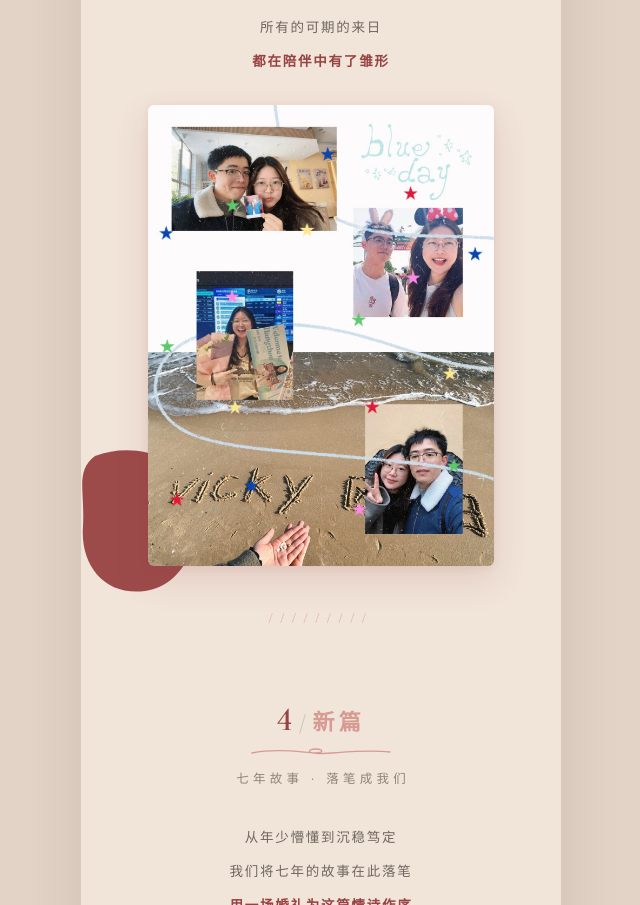
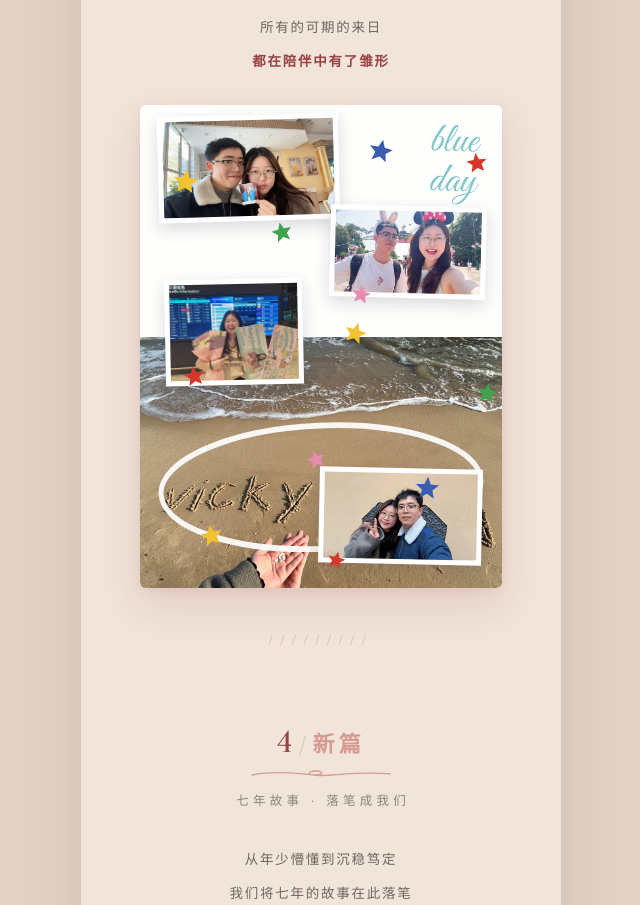
Before and after one commit to Tsunaou/Weddings-Invitation, a plain HTML site: page index.html in a window 1280 px wide. Shown: the part 5220-6125 px from the top of the page, without its empty margins (319-959 px from the left). Drawn offline with nearby package versions, Linux system fonts and the light colour scheme.

Commit message:
第三章沙滩拼贴排版

```diff
--- a/index.html
+++ b/index.html
@@ -133,6 +133,18 @@ body{background:var(--outer);transition:background .4s;font-family:'Noto Serif S
 
 /* chapter */
 .chapter{padding:64px 0 8px;position:relative;overflow:hidden}
+/* 第三章 · 沙滩拼贴 */
+.rcol{position:relative;width:88%;margin:26px auto 0;aspect-ratio:3/4;border-radius:6px;overflow:hidden;background:#FEFEFC;box-shadow:0 16px 38px rgba(var(--deep-rgb),.16),0 2px 8px rgba(var(--deep-rgb),.08);z-index:1}
+.rcol-bg{position:absolute;left:0;right:0;bottom:0;height:52%;background:url(assets/ch3-beach.jpg) center 30%/cover no-repeat}
+.rcol-script{position:absolute;top:3.5%;right:7%;font-family:'Great Vibes',cursive;font-size:clamp(26px,8.6vw,42px);line-height:.95;color:#83C6CC;text-align:center;transform:rotate(2deg);z-index:3}
+.rcol figure{position:absolute;margin:0;background:#fff;padding:5px;box-shadow:0 6px 16px rgba(30,40,60,.16);z-index:2}
+.rcol figure img{display:block;width:100%;height:auto}
+.rcol .rc1{top:2%;left:5%;width:50%;transform:rotate(-1.6deg)}
+.rcol .rc2{top:21%;right:4.5%;width:43%;transform:rotate(1.4deg)}
+.rcol .rc3{top:36%;left:7%;width:38%;transform:rotate(-1.2deg)}
+.rcol .rc4{bottom:5%;right:5.5%;width:45%;transform:rotate(1.2deg)}
+.rcol-ring{position:absolute;left:2%;bottom:4%;width:96%;height:34%;z-index:1;pointer-events:none}
+.rcol-stars{position:absolute;inset:0;width:100%;height:100%;z-index:3;pointer-events:none}
 /* 单图展示 & 视频 */
 .solo{width:84%;margin:26px auto 0;position:relative;z-index:1}
 .solo figure{margin:0;border-radius:6px;overflow:hidden;box-shadow:0 14px 34px rgba(var(--deep-rgb),.16),0 2px 8px rgba(var(--deep-rgb),.08)}
@@ -461,9 +473,29 @@ body{background:var(--outer);transition:background .4s;font-family:'Noto Serif S
         <p class="rv d8 hl">都在陪伴中有了雏形</p>
       </div>
       <div class="collage left">
-        <svg class="deco-blob" style="left:-40px;bottom:-30px" width="150" height="150" viewBox="0 0 150 150"><path d="M20,10 C60,-5 110,10 120,50 C130,90 110,140 70,145 C30,150 5,120 8,80 C10,45 0,25 20,10 Z" class="f-deep"/></svg>
-        <div class="solo rv-l">
-          <figure><img src="assets/ch3-collage.jpg" alt="重聚"></figure>
+        <div class="rcol rv-l">
+          <div class="rcol-bg"></div>
+          <div class="rcol-script">blue<br>day</div>
+          <figure class="rc1"><img src="assets/ch3-canteen.jpg" alt=""></figure>
+          <figure class="rc2"><img src="assets/ch3-disney.jpg" alt=""></figure>
+          <figure class="rc3"><img src="assets/ch3-airport.jpg" alt=""></figure>
+          <figure class="rc4"><img src="assets/ch3-wall.jpg" alt=""></figure>
+          <svg class="rcol-ring" viewBox="0 0 100 40" preserveAspectRatio="none" aria-hidden="true"><ellipse cx="50" cy="20" rx="46" ry="15" fill="none" stroke="rgba(255,255,255,.92)" stroke-width="1.4" stroke-linecap="round" stroke-dasharray="240 18" transform="rotate(-2 50 20)"/></svg>
+          <svg class="rcol-stars" viewBox="0 0 100 133" preserveAspectRatio="none" aria-hidden="true">
+            <path d="M12,2 l1.1,2.6 2.9,.2 -2.2,1.8 .7,2.8 -2.5,-1.5 -2.5,1.5 .7,-2.8 -2.2,-1.8 2.9,-.2 Z" fill="#3A5DB0" transform="translate(58 6) scale(.8) rotate(12)"/>
+            <path d="M12,2 l1.1,2.6 2.9,.2 -2.2,1.8 .7,2.8 -2.5,-1.5 -2.5,1.5 .7,-2.8 -2.2,-1.8 2.9,-.2 Z" fill="#D8362B" transform="translate(84 13) scale(.7) rotate(-8)"/>
+            <path d="M12,2 l1.1,2.6 2.9,.2 -2.2,1.8 .7,2.8 -2.5,-1.5 -2.5,1.5 .7,-2.8 -2.2,-1.8 2.9,-.2 Z" fill="#F2C231" transform="translate(3 15) scale(.85) rotate(6)"/>
+            <path d="M12,2 l1.1,2.6 2.9,.2 -2.2,1.8 .7,2.8 -2.5,-1.5 -2.5,1.5 .7,-2.8 -2.2,-1.8 2.9,-.2 Z" fill="#3FA34D" transform="translate(30 33) scale(.7) rotate(-14)"/>
+            <path d="M12,2 l1.1,2.6 2.9,.2 -2.2,1.8 .7,2.8 -2.5,-1.5 -2.5,1.5 .7,-2.8 -2.2,-1.8 2.9,-.2 Z" fill="#E88BB1" transform="translate(54 47) scale(.65) rotate(10)"/>
+            <path d="M12,2 l1.1,2.6 2.9,.2 -2.2,1.8 .7,2.8 -2.5,-1.5 -2.5,1.5 .7,-2.8 -2.2,-1.8 2.9,-.2 Z" fill="#3A5DB0" transform="translate(93 36) scale(.8) rotate(-6)"/>
+            <path d="M12,2 l1.1,2.6 2.9,.2 -2.2,1.8 .7,2.8 -2.5,-1.5 -2.5,1.5 .7,-2.8 -2.2,-1.8 2.9,-.2 Z" fill="#F2C231" transform="translate(52 56) scale(.75) rotate(16)"/>
+            <path d="M12,2 l1.1,2.6 2.9,.2 -2.2,1.8 .7,2.8 -2.5,-1.5 -2.5,1.5 .7,-2.8 -2.2,-1.8 2.9,-.2 Z" fill="#D8362B" transform="translate(6 72) scale(.7) rotate(-10)"/>
+            <path d="M12,2 l1.1,2.6 2.9,.2 -2.2,1.8 .7,2.8 -2.5,-1.5 -2.5,1.5 .7,-2.8 -2.2,-1.8 2.9,-.2 Z" fill="#3FA34D" transform="translate(88 74) scale(.7) rotate(8)"/>
+            <path d="M12,2 l1.1,2.6 2.9,.2 -2.2,1.8 .7,2.8 -2.5,-1.5 -2.5,1.5 .7,-2.8 -2.2,-1.8 2.9,-.2 Z" fill="#E88BB1" transform="translate(40 96) scale(.65) rotate(-16)"/>
+            <path d="M12,2 l1.1,2.6 2.9,.2 -2.2,1.8 .7,2.8 -2.5,-1.5 -2.5,1.5 .7,-2.8 -2.2,-1.8 2.9,-.2 Z" fill="#3A5DB0" transform="translate(70 100) scale(.8) rotate(4)"/>
+            <path d="M12,2 l1.1,2.6 2.9,.2 -2.2,1.8 .7,2.8 -2.5,-1.5 -2.5,1.5 .7,-2.8 -2.2,-1.8 2.9,-.2 Z" fill="#F2C231" transform="translate(10 116) scale(.75) rotate(-12)"/>
+            <path d="M12,2 l1.1,2.6 2.9,.2 -2.2,1.8 .7,2.8 -2.5,-1.5 -2.5,1.5 .7,-2.8 -2.2,-1.8 2.9,-.2 Z" fill="#D8362B" transform="translate(48 120) scale(.6) rotate(14)"/>
+          </svg>
         </div>
       </div>
     </div>
```
Also changed, not shown: assets/ch3-airport.jpg (added), assets/ch3-beach.jpg (added), assets/ch3-canteen.jpg (added), assets/ch3-disney.jpg (added), assets/ch3-wall.jpg (added).
